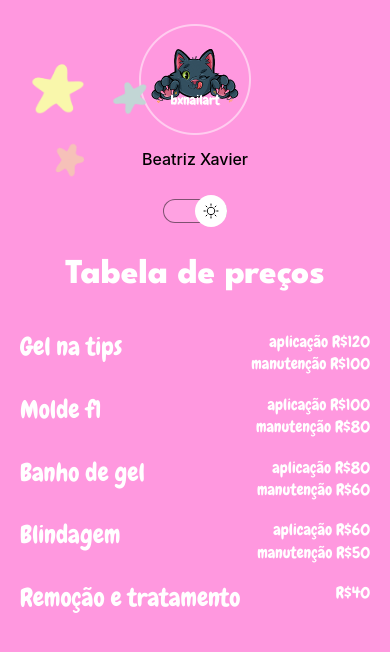
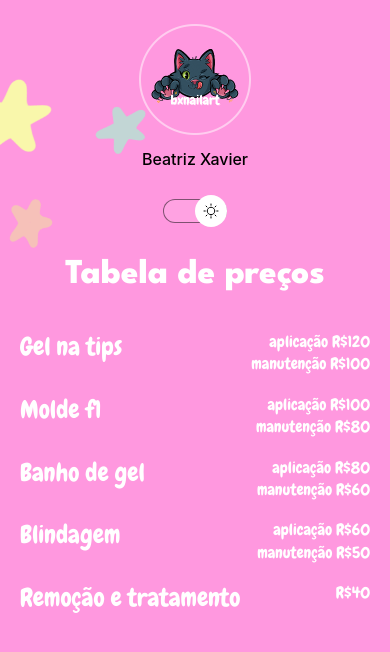
Before and after one commit to kemillymotta/bxnailart, a plain HTML site: page tabela.html in a window 390 px wide. Drawn offline with Linux system fonts and the light colour scheme.

Commit message:
stars to the left

```diff
--- a/styletab.css
+++ b/styletab.css
@@ -114,8 +114,8 @@ body * {
   .stars1{
   position: absolute;
   top: 4%;
-  right: 62%;
-  width: 180px;
+  right: 70%;
+  width: 120px;
 }
 
 }
@@ -192,5 +192,5 @@ body * {
   position: absolute;
   top: 4%;
   right: 62%;
-  width: 120px;
+  width: 180px;
 }
```
